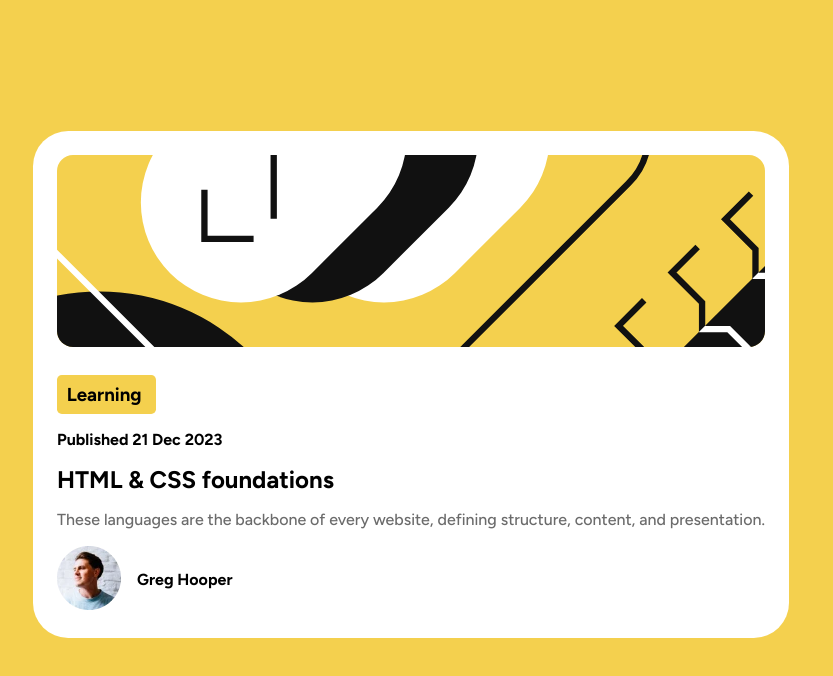
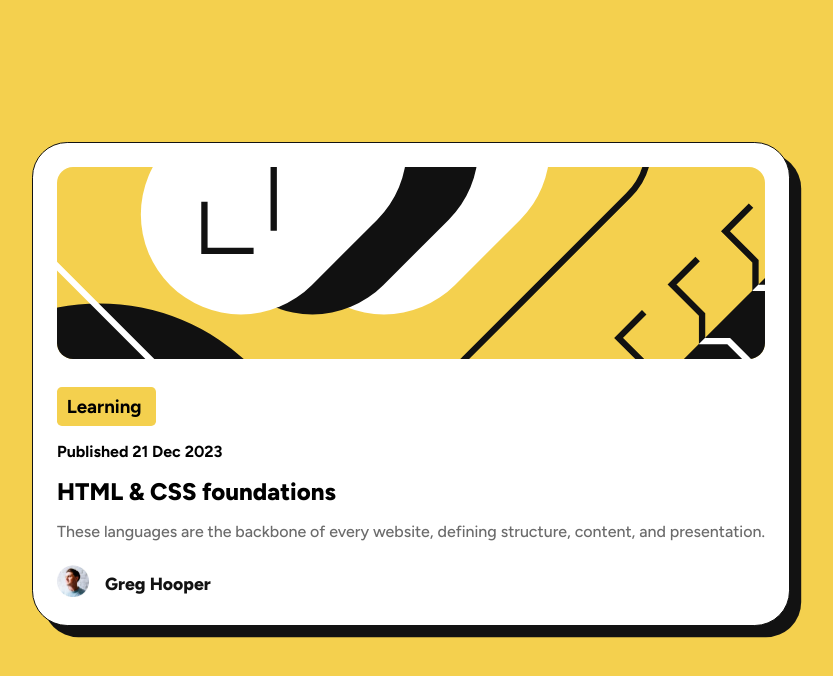
Before and after one commit to Nwaugojohnson/Frontend-Mentor-Blog-Preview-Card, a plain HTML site: page index.html in a window 1280 px wide. Shown: the whole page, without its empty margins (229-1062 px from the left). Drawn offline with Linux system fonts and the light colour scheme.

Commit message:
progressing

```diff
--- a/style.css
+++ b/style.css
@@ -31,6 +31,8 @@ body {
   background-color: var(--color-background-light);
   padding: 1.5rem;
   border-radius: 2.2rem;
+  border: 1px solid var(--color-text-gray-950);
+  box-shadow: 0.7rem 0.7rem var(--color-text-gray-950);
 }
 
 .img > img {
@@ -59,6 +61,12 @@ body {
 
 .content h2 {
   margin-bottom: 1rem;
+  font-weight: 800;
+  font-size: 1.5rem;
+}
+
+.content h2:hover {
+  color: var(--color-background);
 }
 
 .content p {
@@ -69,6 +77,16 @@ body {
 .sub-content {
   display: flex;
   align-items: center;
-  margin-top: 1rem;
+  margin-top: 1.5rem;
   gap: 1rem;
 }
+
+.sub-content img {
+  width: 2rem;
+}
+
+.sub-content h4 {
+  font-size: 1.1rem;
+  font-weight: 800;
+  color: var(--color-text-gray-950);
+}
```
